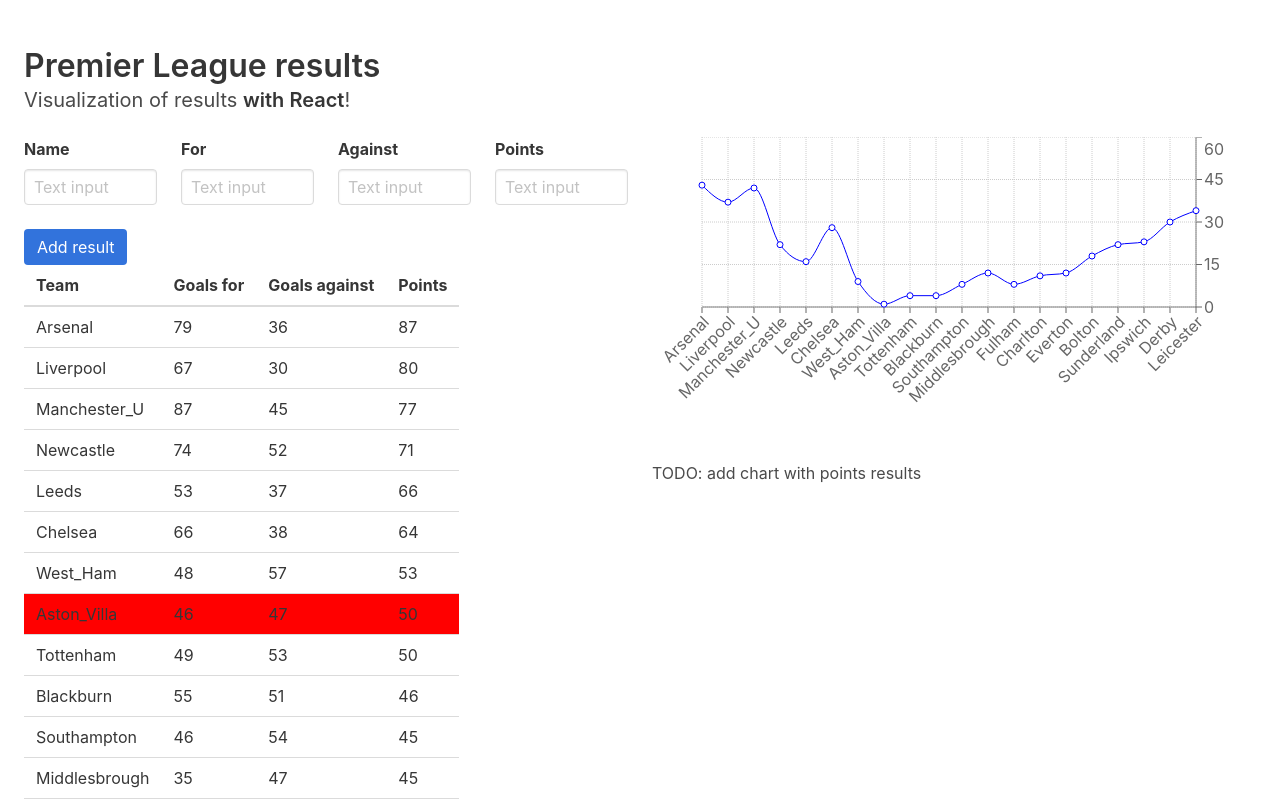
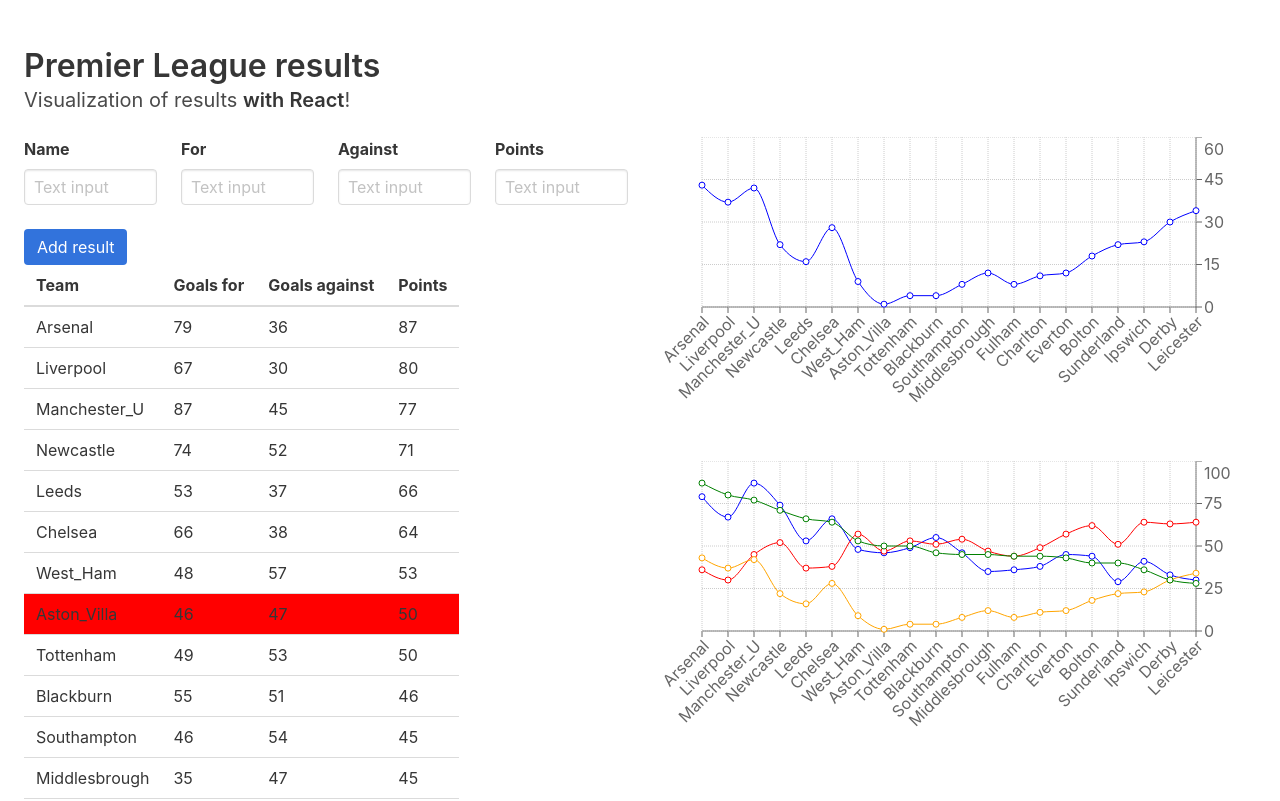
Before and after one commit to jBeliar/simple-charting, a React (Create React App) app: page / in a window 1280 px wide. Shown: the top 801 px of the page. Built offline with nearby package versions, Linux system fonts and the light colour scheme.

Commit message:
add ResultsChart

```diff
--- a/package.json
+++ b/package.json
@@ -1,5 +1,5 @@
 {
-  "name": "charting-exercise",
+  "name": "simple-charting",
   "version": "0.1.0",
   "private": true,
   "dependencies": {
--- a/src/App.js
+++ b/src/App.js
@@ -2,6 +2,7 @@
 import { getResults } from "./services/persistanceService";
 import './App.css'
 import DifferenceChart from "./components/DifferenceChart";
+import ResultsChart from "./components/ResultsChart";
 
 class App extends Component {
 
@@ -49,6 +50,15 @@
       }
     })
     return diffs
+  }
+
+  prepareMainResults() {
+    return this.state.list.map(item => {
+      return {
+        ...item,
+        diff: Math.abs(item.A - item.F)
+      }
+    })
   }
 
   render() {
@@ -127,7 +137,7 @@
           <div className="column">
             <DifferenceChart diffs={this.prepareDiffs()}/>
             <br />
-            TODO: add chart with points results
+            <ResultsChart results={this.prepareMainResults()}/>
           </div>
         </div>
       </section>
--- /dev/null
+++ b/src/components/ResultsChart.js
@@ -0,0 +1,46 @@
+import React, { Component } from 'react';
+import {
+  LineChart,
+  Line,
+  XAxis,
+  YAxis,
+  CartesianGrid,
+  Tooltip,
+  ResponsiveContainer
+} from 'recharts';
+
+class ResultsChart extends Component {
+
+  // constructor(props) {
+  //   super(props)
+  //   this.state.results = []
+  // }
+
+  // prepareResults() {
+
+  // }
+
+  // componentDidMount() {
+  //   const results = this.prepareResults()
+  //   this.setState({results})
+  // }
+
+  render() {
+    return (
+      <ResponsiveContainer height={300}>
+        <LineChart data={this.props.results} margin={{bottom: 100, left: 50}}>
+          <XAxis dataKey="name" textAnchor="end" tick={{ angle: -45 }} interval={0}/>
+          <YAxis domain={["auto", "auto"]} orientation="right"/>
+          <CartesianGrid strokeDasharray="1 1"/>
+          <Tooltip/>
+          <Line type="monotone" dataKey="F" stroke="blue" animationDuration={200} />
+          <Line type="monotone" dataKey="A" stroke="red" animationDuration={200} />
+          <Line type="monotone" dataKey="diff" stroke="orange" animationDuration={200} />
+          <Line type="monotone" dataKey="Pts" stroke="green" animationDuration={200} />
+        </LineChart>
+      </ResponsiveContainer>
+    );
+  }
+}
+
+export default ResultsChart;
```
